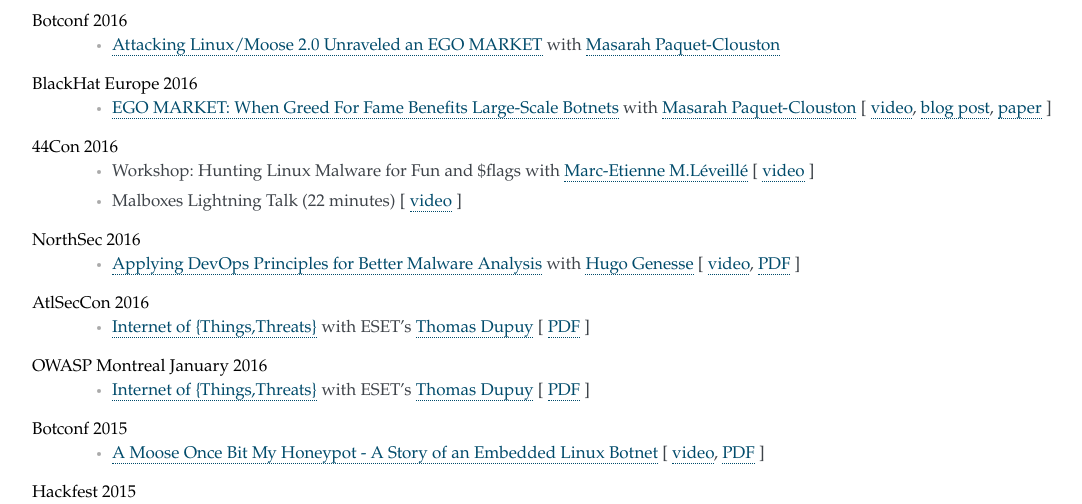
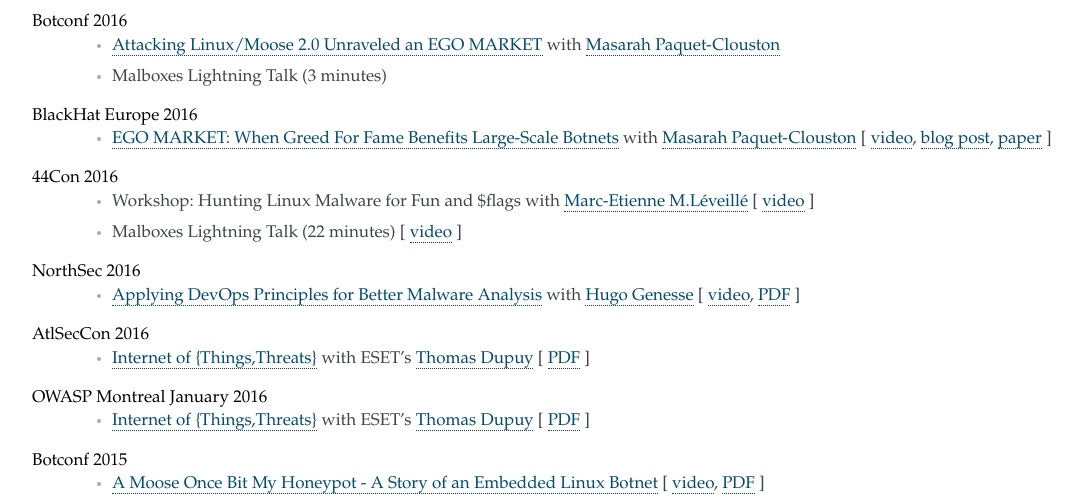
Before and after one commit to obilodeau/slides, a plain HTML site: page index.html in a window 1280 px wide. Shown: the part 284-788 px from the top of the page, without its empty margins (32-1114 px from the left). Drawn offline with Linux system fonts and the light colour scheme.

Commit message:
Added Botconf's malboxes lightning talk

```diff
--- a/index.html
+++ b/index.html
@@ -834,6 +834,11 @@
     Attacking Linux/Moose 2.0 Unraveled an EGO MARKET</a> with <a href="https://twitter.com/MasarahClouston">Masarah Paquet-Clouston</a>
 </p>
 </li>
+<li>
+<p>
+Malboxes Lightning Talk (3 minutes)
+</p>
+</li>
 </ul></div>
 </dd>
 <dt class="hdlist1">
@@ -1215,7 +1220,7 @@
 <div id="footnotes"><hr /></div>
 <div id="footer">
 <div id="footer-text">
-Last updated 2017-01-11 15:06:08 EST
+Last updated 2017-01-11 16:28:44 EST
 </div>
 </div>
 </body>
```
Also changed, not shown: 1 other file.
